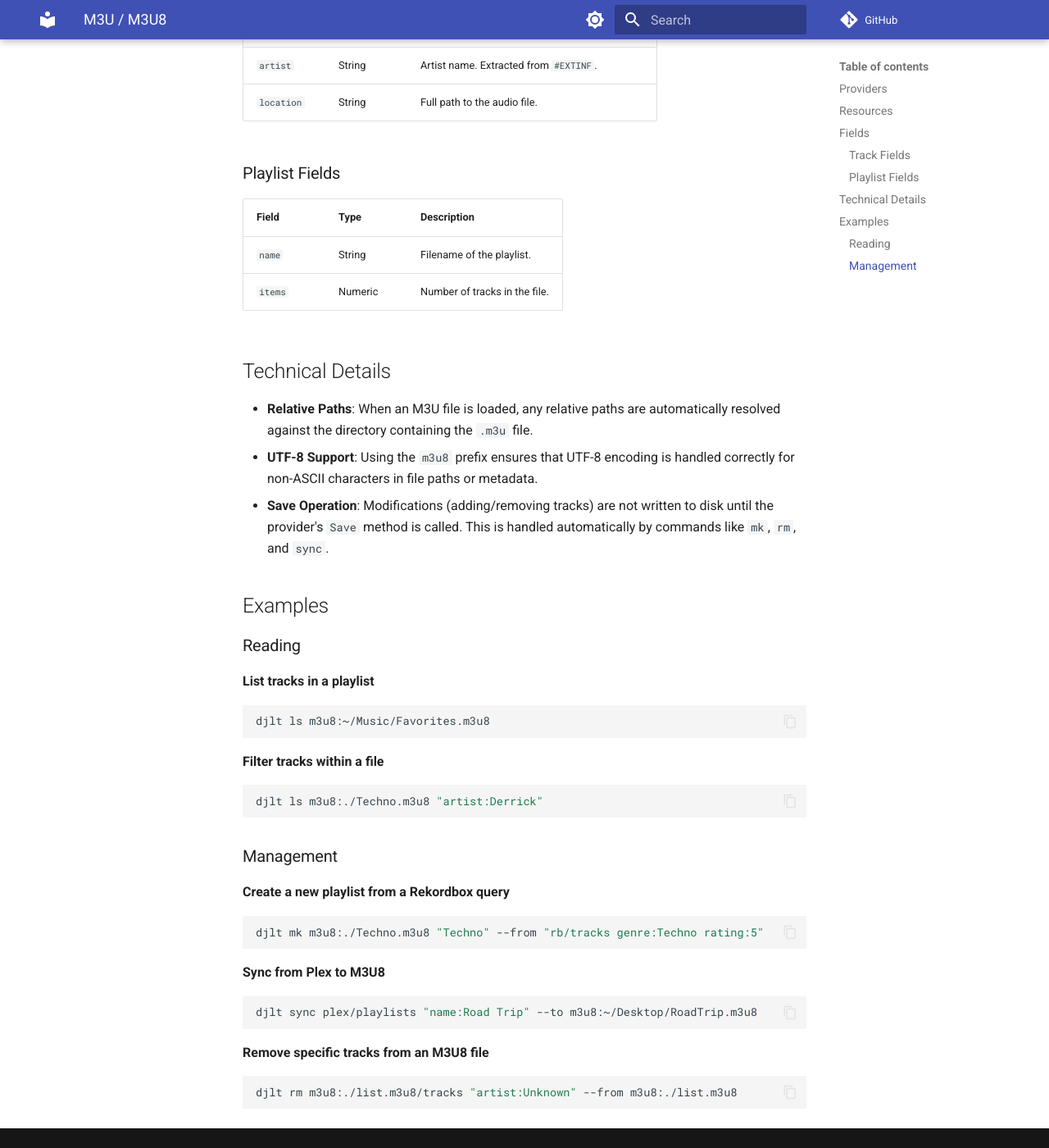
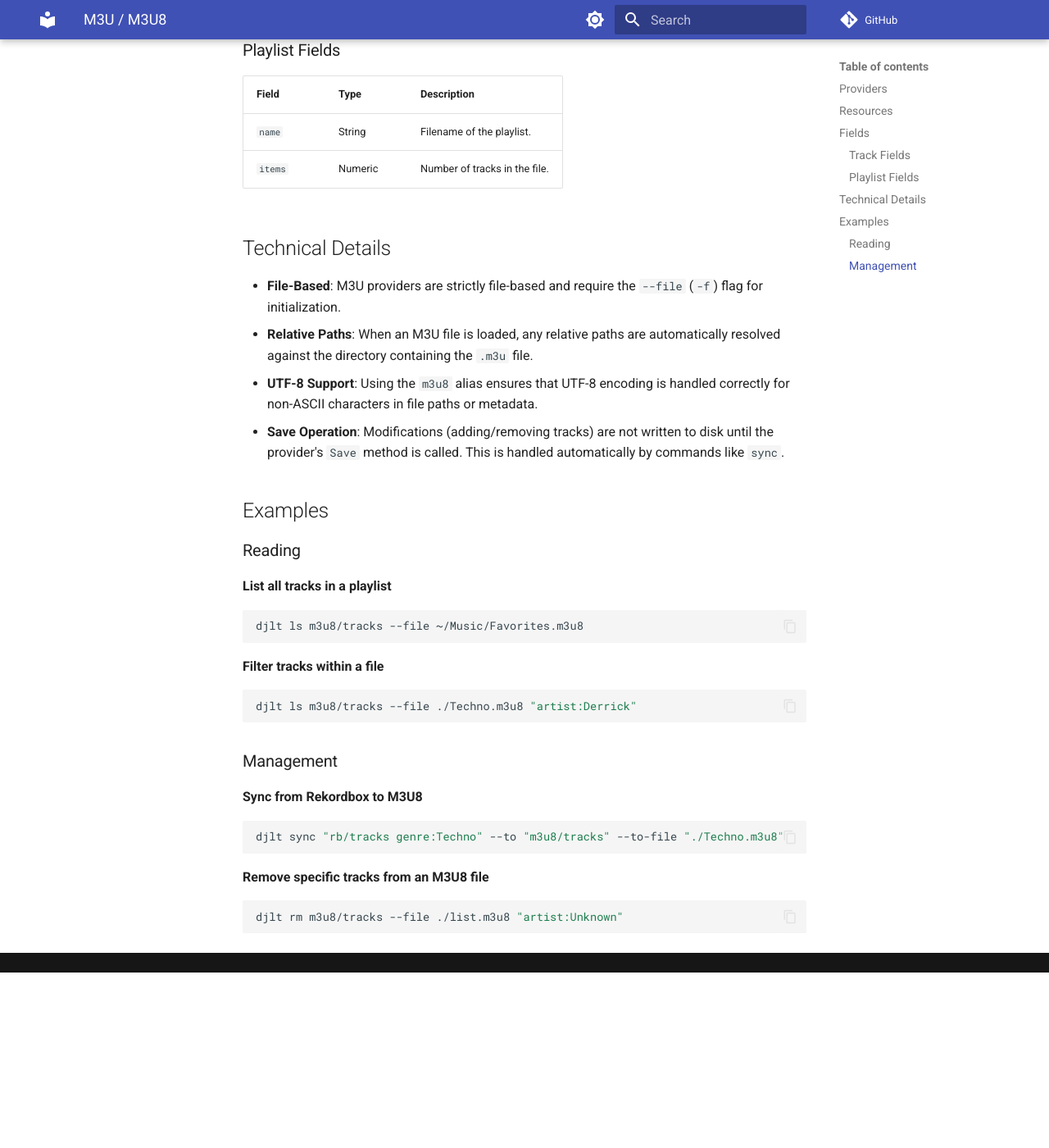
Before and after one commit to llttlltt/dj-library-tools, an MkDocs documentation site: the page built from docs/guide/query/providers/m3u/index.md, in a window 1280 px wide and 1400 px high, scrolled down 1176 px. Shown: the whole window at 82% size. Built offline with MkDocs 1.6.1 and Material for MkDocs 9.7.7, drawn with Linux system fonts in a browser that asks for light colours; comment, search, counter and statistics services are not loaded; after the commit the page ends 2362 px from its top, so only the background shows below that; some of the changed text lies outside the part shown.

Commit message:
docs: modernize m3u provider guide with agnostic --file syntax

````diff
--- a/docs/guide/query/providers/m3u/index.md
+++ b/docs/guide/query/providers/m3u/index.md
@@ -1,6 +1,6 @@
 # M3U / M3U8
 
-The M3U provider allows you to read from and write to standard music playlist files (`.m3u` and `.m3u8`). It treats individual files as playlist resources that can be queried, modified, or synced with other libraries.
+The M3U provider allows you to read from and write to standard music playlist files (`.m3u` and `.m3u8`). It treats individual files as libraries containing track collections.
 
 ## Providers
 
@@ -13,12 +13,8 @@
 
 | Resource | Description | Example |
 | :--- | :--- | :--- |
-| `tracks` | The tracks contained within the file. | `m3u8:/path/to/list.m3u8/tracks` |
-| `playlists` | The M3U file itself as a ResourceGroup (Default). | `m3u8:/path/to/list.m3u8` |
-
-!!! tip "Path Syntax"
-    Unlike other providers, the "Resource" part for M3U is the **file path**.
-    You can omit `/tracks` to list the playlist itself, or append it to filter the tracks inside.
+| `tracks` | The tracks contained within the file. | `m3u8/tracks --file list.m3u8` |
+| `playlists` | The M3U file itself as a ResourceGroup. | `m3u8/playlists --file list.m3u8` |
 
 ## Fields
 
@@ -41,37 +37,33 @@
 
 ## Technical Details
 
+- **File-Based**: M3U providers are strictly file-based and require the `--file` (`-f`) flag for initialization.
 - **Relative Paths**: When an M3U file is loaded, any relative paths are automatically resolved against the directory containing the `.m3u` file.
-- **UTF-8 Support**: Using the `m3u8` prefix ensures that UTF-8 encoding is handled correctly for non-ASCII characters in file paths or metadata.
-- **Save Operation**: Modifications (adding/removing tracks) are not written to disk until the provider's `Save` method is called. This is handled automatically by commands like `mk`, `rm`, and `sync`.
+- **UTF-8 Support**: Using the `m3u8` alias ensures that UTF-8 encoding is handled correctly for non-ASCII characters in file paths or metadata.
+- **Save Operation**: Modifications (adding/removing tracks) are not written to disk until the provider's `Save` method is called. This is handled automatically by commands like `sync`.
 
 ## Examples
 
 ### Reading
 
-**List tracks in a playlist**
+**List all tracks in a playlist**
 ```bash
-djlt ls m3u8:~/Music/Favorites.m3u8
+djlt ls m3u8/tracks --file ~/Music/Favorites.m3u8
 ```
 
 **Filter tracks within a file**
 ```bash
-djlt ls m3u8:./Techno.m3u8 "artist:Derrick"
+djlt ls m3u8/tracks --file ./Techno.m3u8 "artist:Derrick"
 ```
 
 ### Management
 
-**Create a new playlist from a Rekordbox query**
+**Sync from Rekordbox to M3U8**
 ```bash
-djlt mk m3u8:./Techno.m3u8 "Techno" --from "rb/tracks genre:Techno rating:5"
-```
-
-**Sync from Plex to M3U8**
-```bash
-djlt sync plex/playlists "name:Road Trip" --to m3u8:~/Desktop/RoadTrip.m3u8
+djlt sync "rb/tracks genre:Techno" --to "m3u8/tracks" --to-file "./Techno.m3u8"
 ```
 
 **Remove specific tracks from an M3U8 file**
 ```bash
-djlt rm m3u8:./list.m3u8/tracks "artist:Unknown" --from m3u8:./list.m3u8
+djlt rm m3u8/tracks --file ./list.m3u8 "artist:Unknown"
 ```
````
